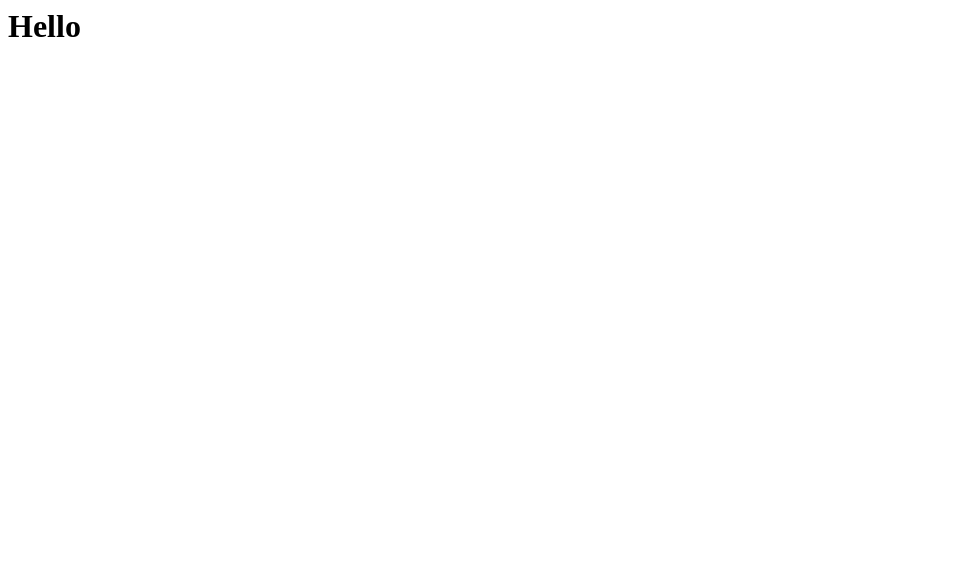
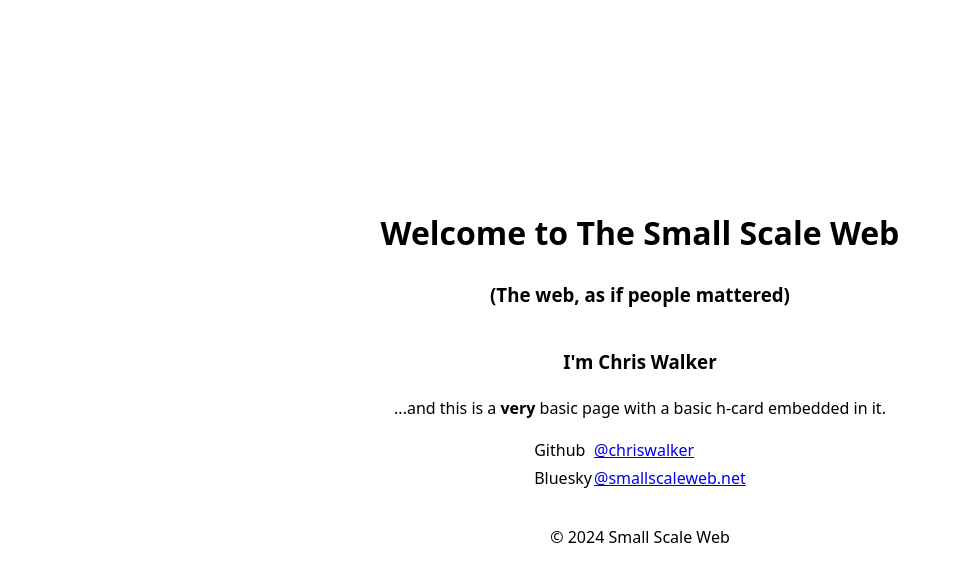
Before and after one commit to chriswalker/chriswalker.github.io, a plain HTML site: page index.html in a window 1280 px wide. Shown: the whole page, without its empty margins (0-953 px from the left). Drawn offline with Linux system fonts and the light colour scheme.

Commit message:
Add some basic content including an h-card

```diff
--- a/index.html
+++ b/index.html
@@ -1 +1,129 @@
-<h1>Hello</h1>
+<!doctype html>
+<html lang="en">
+    <head>
+        <meta http-equiv="content-type" content="text/html; charset=utf-8" />
+        <meta name="mobile-web-app-capable" content="yes" />
+        <meta name="viewport" content="width=device-width, initial-scale=1.0" />
+        <!--
+        <link rel="authorization_endpoint" href="https://indieauth.com/auth" />
+        <link rel="token_endpoint" href="https://tokens.indieauth.com/token" />
+        -->
+        <!-- To use social readers via microsub, follow these steps.
+    (Details: https://indieweb.org/Microsub#Getting_Started)
+    1. After publishing this to your domain, sign in to https://aperture.p3k.io/login with your domain
+    2. You will see a <link> tag displayed on your dashboard that looks like:
+      <link rel="microsub" href="https://aperture.p3k.io/microsub/000">
+    3. Copy that <link> tag and paste it after this HTML comment.
+    4. Publish the updated page!
+   -->
+        <title>Small Scale Web</title>
+        <style>
+            @media (prefers-color-scheme: dark) {
+                html {
+                    background-color: #111111;
+                    color: #fbfbfb;
+                }
+
+                a {
+                    color: #ca8465;
+                }
+            }
+
+            body {
+                line-height: 1.6;
+                font-family:
+                    system-ui,
+                    -apple-system,
+                    BlinkMacSystemFont,
+                    Roboto,
+                    Helvetica,
+                    Arial,
+                    sans-serif;
+                text-align: center;
+                margin: 1rem auto;
+                min-height: 90vh;
+                display: flex;
+                flex-direction: column;
+                justify-content: center;
+                align-items: center;
+            }
+            table {
+                border-collapse: collapse;
+                text-align: left;
+                margin-left: auto;
+                margin-right: auto;
+            }
+
+            img.u-photo {
+                border-radius: 50%;
+            }
+
+            ul {
+                padding: 0;
+                list-style: none;
+            }
+        </style>
+    </head>
+
+    <body>
+        <header>
+            <h1>Welcome to The Small Scale Web</h1>
+            <h3>(The web, as if people mattered)</h3>
+        </header>
+        <!-- Reference for representative h-card properties: https://microformats.org/wiki/h-card -->
+        <main class="h-card" rel="author">
+            <!-- Uncomment and add __your_image__ to display a photo!
+      <img class="u-photo" alt="My profile photo" src="__your_image__" />
+    -->
+            <h3>I'm <span class="p-name">Chris Walker</span></h3>
+
+            <!-- Remove this, but nice to see it's a note -->
+            <p class="p-note">
+                ...and this is a <strong>very</strong> basic page with a basic
+                h-card embedded in it.
+            </p>
+
+            <ul>
+                <!-- Replace __this_page__ with your domain
+                <li>
+                    <a class="u-uid u-url" href="__this_page__"
+                        >My New Website</a
+                    >
+                </li>
+                -->
+
+                <!-- Update or remove the below links! -->
+
+                <!-- Github -->
+                <table>
+                    <tr>
+                        <td>Github</td>
+                        <td>
+                            <a
+                                class="u-url"
+                                href="https://github.com/chriswalker"
+                                rel="me"
+                                >@chriswalker</a
+                            >
+                        </td>
+                    </tr>
+                    <tr>
+                        <td>Bluesky</td>
+                        <td>
+                            <a
+                                class="u-url"
+                                href="https://bsky.app/profile/smallscaleweb.net"
+                                rel="me"
+                                >@smallscaleweb.net</a
+                            >
+                        </td>
+                        <!-- TODO - Mastodon -->
+                    </tr>
+                </table>
+            </ul>
+        </main>
+        <footer>
+            <p>&copy; 2024 Small Scale Web</p>
+        </footer>
+    </body>
+</html>
```
